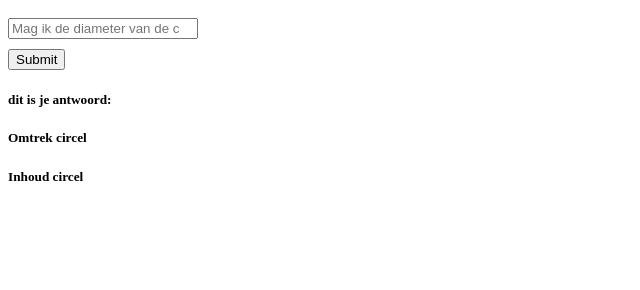
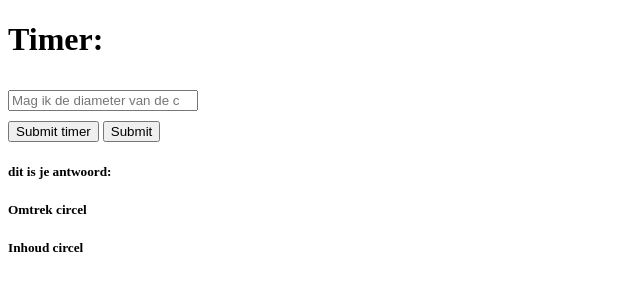
Before and after one commit to danieljunek15/What-time-is-it--8983f24a, a plain HTML site: page index.html in a window 1280 px wide. Shown: the whole page, without its empty margins (0-640 px from the left). Drawn offline with Linux system fonts and the light colour scheme.

Commit message:
Uitwerking van de exercise

```diff
--- a/index.html
+++ b/index.html
@@ -4,9 +4,15 @@
     <link rel="stylesheet" href="style.css">
 </head>
 <body>
+
+        <div>
+            <h1 id="TimeDate" >Timer:</h1>
+        </div>
+
         <input value="" id="diameter" type="number" placeholder="Mag ik de diameter van de circel">
         <br>
-        <button onclick="submit()" >Submit</button>
+        <button onclick="time()">Submit timer</button>
+        <button onclick="submit()">Submit</button>
         <br>
         <h5>dit is je antwoord:</h5>
         <h5>Omtrek circel</h5>
--- a/script.js
+++ b/script.js
@@ -1,6 +1,7 @@
 var inputdiameter;
 var omtrekcirkel;
 var inhoudcircel;
+
 
 function submit() {
     inputdiameter = document.getElementById('diameter').value;
@@ -9,3 +10,13 @@ function submit() {
     document.getElementById('show2').innerHTML = inhoudcircel;
     document.getElementById("show").innerHTML = omtrekcirkel;
 }
+
+function time() {
+    var date = new Date();
+    var hour = date.getHours();
+    var minutes = date.getMinutes();
+    var second = date.getSeconds();
+
+    document.getElementById('TimeDate').innerHTML = "Time = " + hour + ":" + minutes + ":" + second;
+
+}
```
